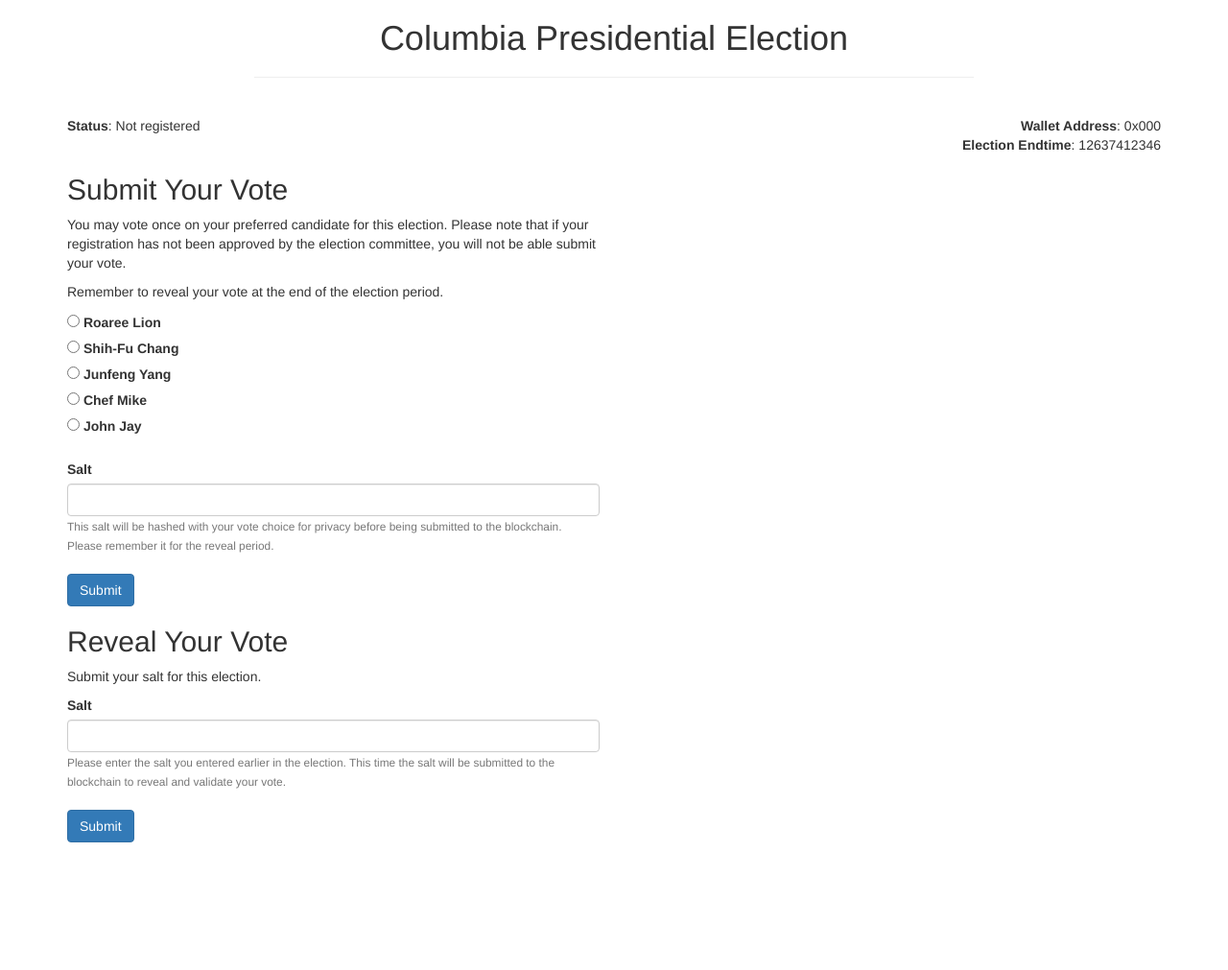
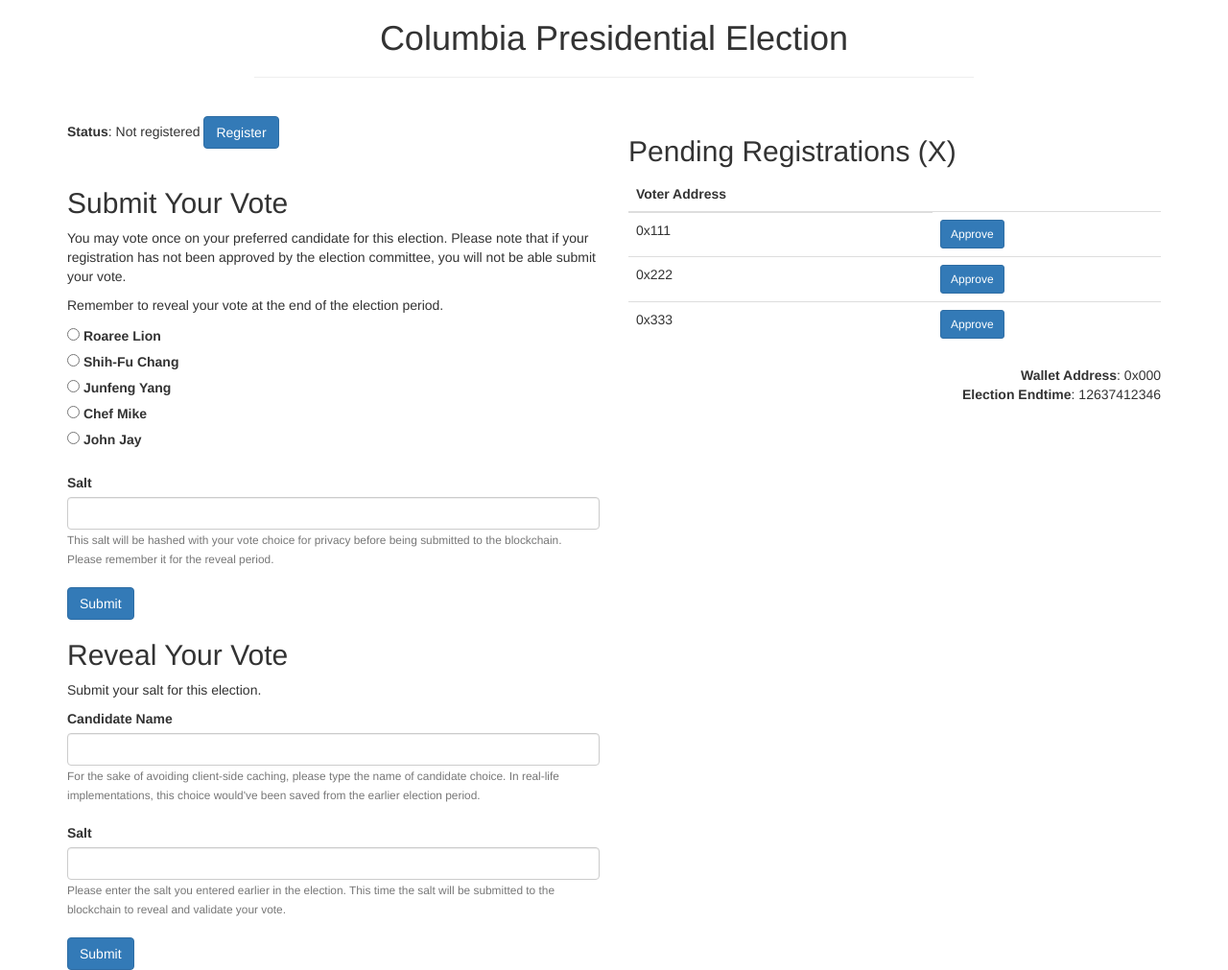
Before and after one commit to kimbotsao/UniVote-KT, a website: page src/index.html in a window 1280 px wide. Shown: the whole page at 96% size. Before the commit the page ends 878 px from the top, so only its background shows below. Drawn offline with nearby package versions, Linux system fonts and the light colour scheme; files whose address does not match are found by name.

Commit message:
load page based on role

```diff
--- a/src/accounts.json
+++ b/src/accounts.json
@@ -1,24 +1,24 @@
 [
     {
-        "address": "abcde",
+        "address": "0x07Dce7e6B141cEDf8816dF0C22Adf4b7A83f8b8A",
         "pkey": "abcde",
         "role": "commission",
         "idx": 0
     },
     {
-        "address": "abcde",
+        "address": "0x6d8008F2ADf555071EB41c3aC2c23E23990cc428",
         "pkey": "abcde",
         "role": "voter",
         "idx": 1
     },
     {
-        "address": "abcde",
+        "address": "0x613b1ce1a515fd9793a0F03A40C7DF3605ca3901",
         "pkey": "abcde",
         "role": "voter",
         "idx": 2
     },
     {
-        "address": "abcde",
+        "address": "0xcd59FDD3Eb2B7d6Da236bB0fb0A354e3fB377AF4",
         "pkey": "abcde",
         "role": "voter",
         "idx": 3
--- a/src/index.html
+++ b/src/index.html
@@ -29,7 +29,9 @@
 
       <div class="row">
         <div id="electionUI" class="col-md-6">
-          <strong>Status</strong>: <span id="status">Not registered</span><br/><br/>
+          <strong>Status</strong>: <span id="vstatus">Not registered</span>
+          <button type="submit" class="btn btn-primary">Register</button>
+          <br/><br/>
           <div id="votingUI">
             <h2> Submit Your Vote</h2>
             <p> You may vote once on your preferred candidate for this election. Please note that if your
@@ -70,6 +72,12 @@
             <h2> Reveal Your Vote</h2>
             <p> Submit your salt for this election. </p>
             <form>
+              <label for="voteRev">Candidate Name</label>
+              <input type="text" id="voteRev" class="form-control" aria-describedby="voteHelp">
+              <small id="voteHelp" class="form-text text-muted">
+                For the sake of avoiding client-side caching, please type the name of candidate choice.
+                In real-life implementations, this choice would've been saved from the earlier election period.
+              </small><br/><br/>
               <label for="inputSalt">Salt</label>
               <input type="text" id="inputSalt" class="form-control" aria-describedby="saltHelp">
               <small id="saltHelp" class="form-text text-muted">
@@ -79,6 +87,32 @@
               <button type="submit" class="btn btn-primary">Submit</button>
             </form>
           </div>
+        </div>
+
+        <div id="regUI" class="col-md-6">
+          <h2>Pending Registrations (<span id="reg-count">X</span>)</h2>
+          <table class="table">
+            <thead>
+              <tr>
+                <th scope="col">Voter Address</th>
+                <!-- <th scope="col">First</th> -->
+              </tr>
+            </thead>
+            <tbody>
+              <tr>
+                <td scope="row">0x111</td>
+                <td><button type="submit" class="btn btn-primary btn-sm">Approve</button></td>
+              </tr>
+              <tr>
+                <td scope="row">0x222</td>
+                <td><button type="submit" class="btn btn-primary btn-sm">Approve</button></td>
+              </tr>
+              <tr>
+                <td scope="row">0x333</td>
+                <td><button type="submit" class="btn btn-primary btn-sm">Approve</button></td>
+              </tr>
+            </tbody>
+          </table>
         </div>
 
         <div id="info" class="col-md-6">
--- a/src/js/app.js
+++ b/src/js/app.js
@@ -10,10 +10,10 @@ App = {
       $.getJSON('../accounts.json', function(data) {
         for (i = 0; i < data.length; i ++) {
           if (data[i].role == "commission") {
-            App.committee = data[i].address;
+            App.committee = data[i].address.toLowerCase();
           }
           else if (data[i].role == "voter") {
-            App.voters[data[i].idx] = data[i].address;
+            App.voters[data[i].idx] = data[i].address.toLowerCase();
           }
         }
       });
@@ -76,6 +76,19 @@ App = {
 
             var account = accounts[0];
             $("#wallet-addr").html(account);
+
+            var vView = $("#electionUI");
+            var cView = $("#regUI");
+
+            // Show components based on account
+            if (account == App.committee) {
+              cView.show();
+              vView.hide();
+            }
+            else if (App.voters.includes(account)) {
+              vView.show();
+              cView.hide();
+            }
         });
 
         // Load contract data (for now end time)
@@ -90,9 +103,6 @@ App = {
             console.log(err.message);
         });
 
-        // Load candidates into voting UI
-        // var candidates = []
-
     }
 };
 
```
